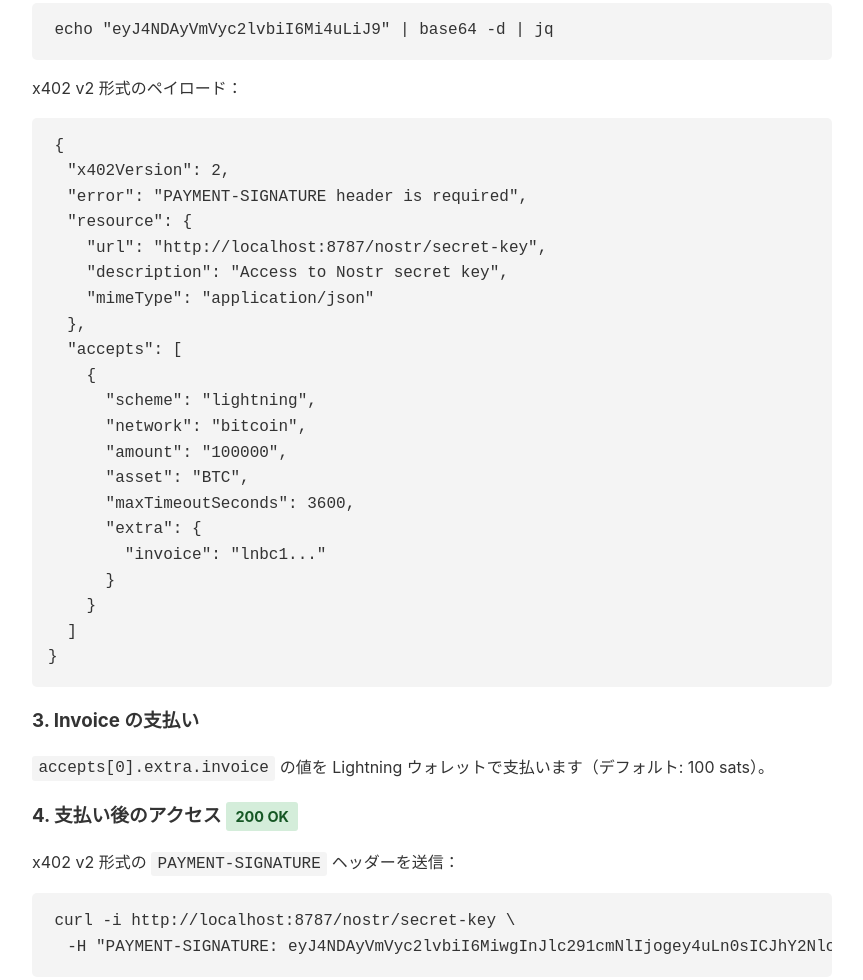
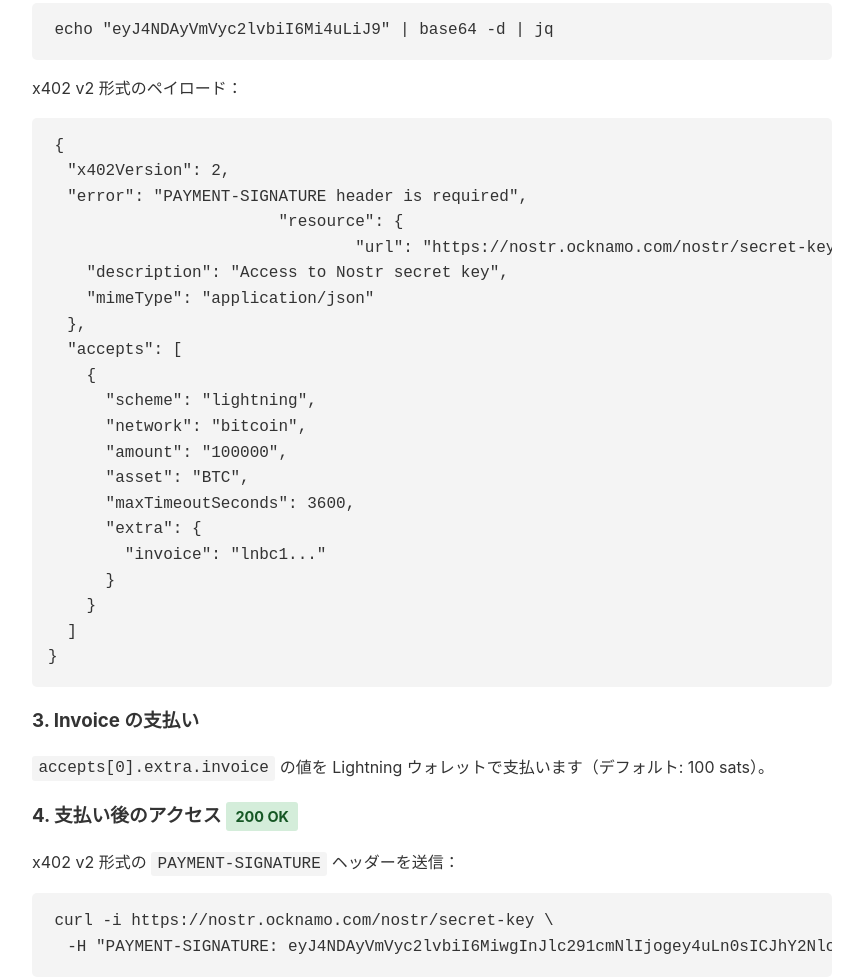
Before and after one commit to ocknamo/simpl402, a website: page nostr-api/public/index.html in a window 1280 px wide. Shown: the part 875-1855 px from the top of the page, without its empty margins (208-1071 px from the left). Drawn offline with Linux system fonts and the light colour scheme.

Commit message:
fix: update API endpoint URLs to use secure HTTPS protocol

```diff
--- a/nostr-api/public/index.html
+++ b/nostr-api/public/index.html
@@ -81,7 +81,7 @@
 		<h2>使い方</h2>
 
 		<h3>1. 初回リクエスト <span class="status-badge status-402">402 Payment Required</span></h3>
-		<pre><code>curl -i http://localhost:8787/nostr/secret-key</code></pre>
+		<pre><code>curl -i https://nostr.ocknamo.com/nostr/secret-key</code></pre>
 		<p>レスポンスに x402 v2 形式の <code>PAYMENT-REQUIRED</code> ヘッダーが返されます。</p>
 		<pre><code>HTTP/1.1 402 Payment Required
 Content-Type: application/json
@@ -95,8 +95,8 @@
 		<pre><code>{
   "x402Version": 2,
   "error": "PAYMENT-SIGNATURE header is required",
-  "resource": {
-    "url": "http://localhost:8787/nostr/secret-key",
+			"resource": {
+				"url": "https://nostr.ocknamo.com/nostr/secret-key",
     "description": "Access to Nostr secret key",
     "mimeType": "application/json"
   },
@@ -119,7 +119,7 @@
 
 		<h3>4. 支払い後のアクセス <span class="status-badge status-200">200 OK</span></h3>
 		<p>x402 v2 形式の <code>PAYMENT-SIGNATURE</code> ヘッダーを送信：</p>
-		<pre><code>curl -i http://localhost:8787/nostr/secret-key \
+		<pre><code>curl -i https://nostr.ocknamo.com/nostr/secret-key \
   -H "PAYMENT-SIGNATURE: eyJ4NDAyVmVyc2lvbiI6MiwgInJlc291cmNlIjogey4uLn0sICJhY2NlcHRlZCI6IHsuLi59LCAicGF5bG9hZCI6IHsuLi59fQ=="</code></pre>
 		<p>支払い検証後、<code>PAYMENT-RESPONSE</code> ヘッダーと共に秘密鍵が返されます：</p>
 		<pre><code>HTTP/1.1 200 OK
```
